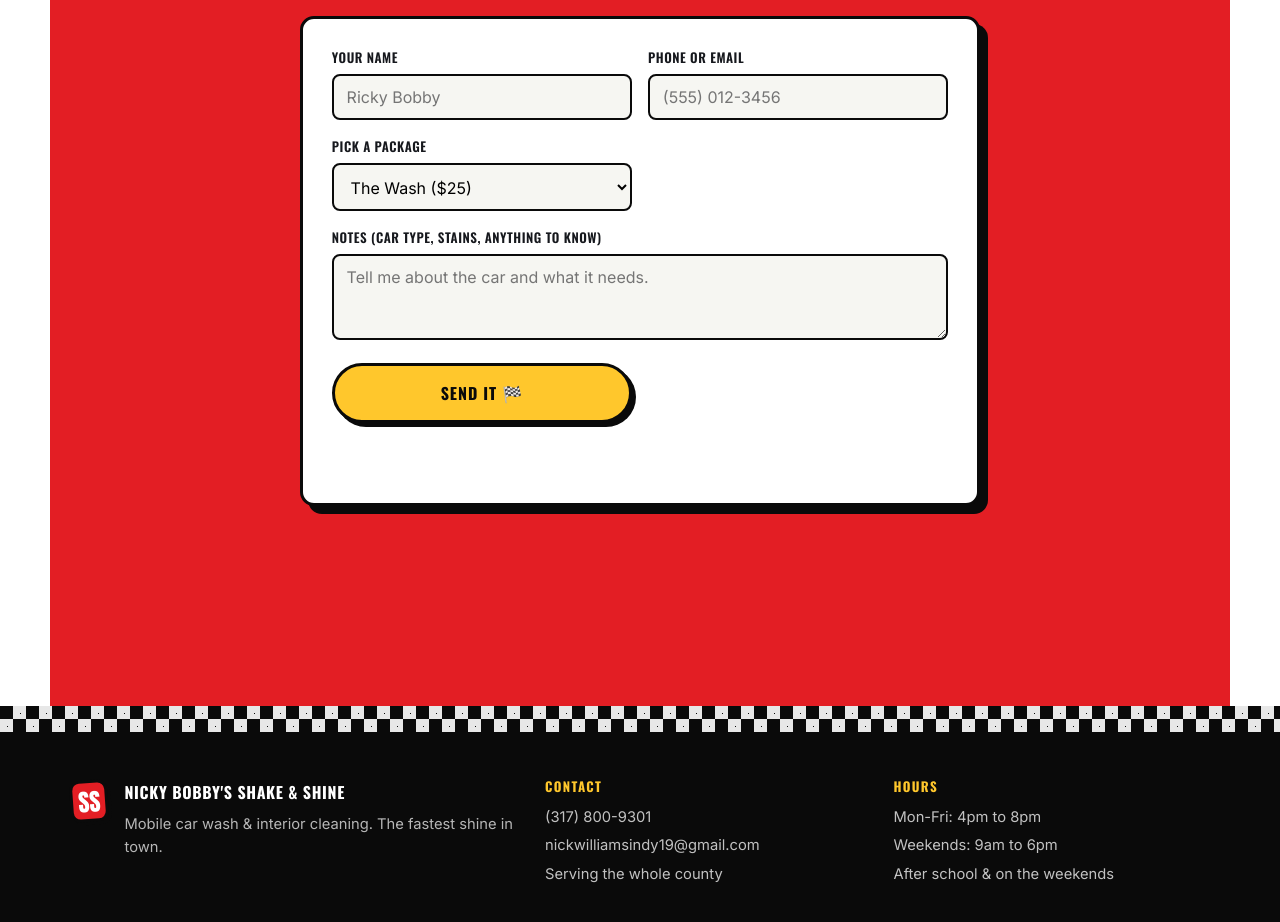
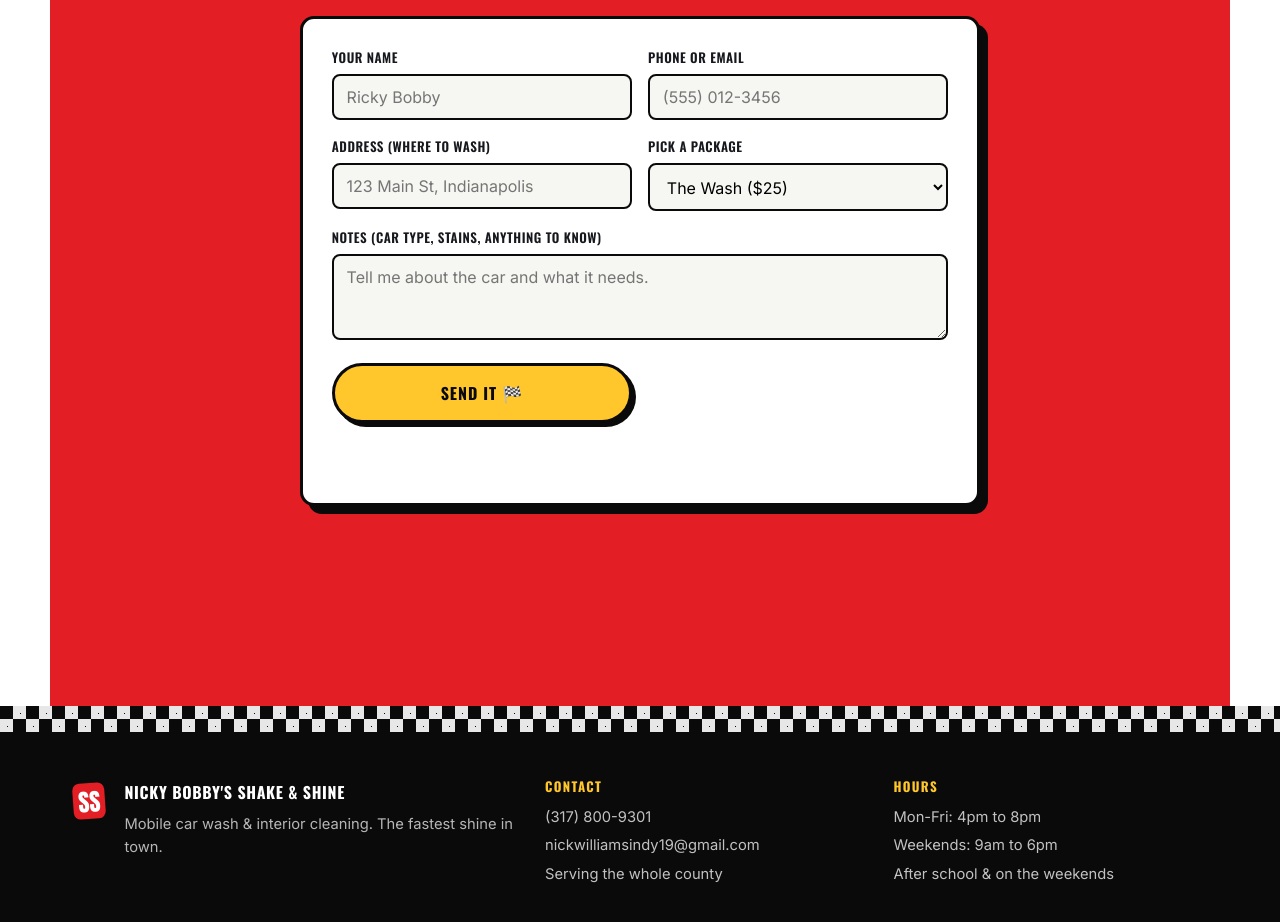
Before and after one commit to Crowley2012/ShakeAndShine, a plain HTML site: page index.html in a window 1280 px wide. Shown: the part 3960-4882 px from the top of the page. Drawn offline with nearby package versions, Linux system fonts and the light colour scheme.

Commit message:
Add optional customer address field to booking form

```diff
--- a/index.html
+++ b/index.html
@@ -369,6 +369,10 @@
           <input id="phone" name="phone" type="text" placeholder="(555) 012-3456" required />
         </div>
         <div class="field">
+          <label for="address">Address (where to wash)</label>
+          <input id="address" name="address" type="text" placeholder="123 Main St, Indianapolis" />
+        </div>
+        <div class="field">
           <label for="pkg">Pick a Package</label>
           <select id="pkg" name="pkg">
             <option>The Wash ($25)</option>
--- a/js/main.js
+++ b/js/main.js
@@ -88,6 +88,7 @@
       var els = form.elements;
       var name = (els["name"].value || "").trim();
       var contact = (els["phone"].value || "").trim();
+      var address = (els["address"].value || "").trim();
       var pkg = els["pkg"].value;
       var notes = (els["notes"].value || "").trim();
       var botcheck = els["botcheck"] ? els["botcheck"].value : "";
@@ -113,6 +114,7 @@
           subject: "New booking — " + name,
           name: name,
           contact: contact,
+          address: address,
           package: pkg,
           notes: notes,
           botcheck: botcheck
```
